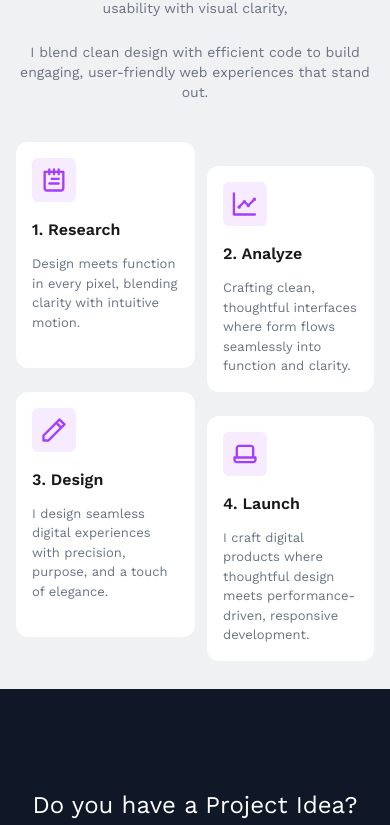
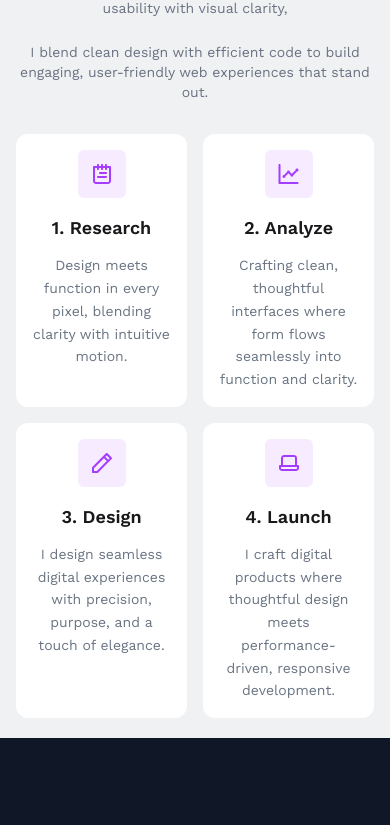
Before and after one commit to Vivekan07/porfolio, a React (Vite) app: page / in a window 390 px wide. Shown: the part 2278-3103 px from the top of the page. Built offline with nearby package versions, Linux system fonts and the light colour scheme.

Commit message:
Fix Work Process cards to be same size

```diff
--- a/src/components/common/footer/Footer.jsx
+++ b/src/components/common/footer/Footer.jsx
@@ -22,7 +22,7 @@ const Footer = () => {
             IT Solution
           </p>
         </a>
-        <div className="mx-7 max-md:my-7 text-center">
+        {/* <div className="mx-7 max-md:my-7 text-center">
           {navItems.map((item) => (
             <a
               key={item.id}
@@ -33,20 +33,14 @@ const Footer = () => {
               <span className="absolute left-0 bottom-0 h-0.5 w-full bg-white scale-x-0 duration-300 group-hover:scale-x-100"></span>
             </a>
           ))}
-        </div>
+        </div> */}
         <p className="text-[12px] sm:text-[16px]">
-          Copyright &copy; {copyrightYear} Picto.
+          Copyright &copy; {copyrightYear} IT Solution.
         </p>
       </div>
       <p className="text-white text-center max-xs:text-[12px] max-md:text-[14px] w-full py-10">
          ❤️ by{" "}
-        <a
-          href="https://www.themewagon.com"
-          className="underline font-bold"
-          target="_blank"
-        >
-          ThemeWagon
-        </a>
+
       </p>
     </div>
   );
--- a/src/components/contact/Contact.jsx
+++ b/src/components/contact/Contact.jsx
@@ -11,7 +11,7 @@ const addressData = [
   {
     icon: faLocationDot,
     title: "Address",
-    description: "New Mexico, 31134",
+    description: "UK",
   },
   {
     icon: faEnvelope,
@@ -21,7 +21,7 @@ const addressData = [
   {
     icon: faPhone,
     title: "Call Me Now",
-    description: "00-123 00000",
+    description: "44-123 00000",
   },
 ];
 
--- a/src/components/workProcess/WorkProcess.jsx
+++ b/src/components/workProcess/WorkProcess.jsx
@@ -55,14 +55,12 @@ const WorkProcess = () => {
         </p>
       </div>
 
-      <div className="grid xs:grid-cols-2 justify-end my-2 w-fit mx-auto ">
+      <div className="grid xs:grid-cols-2 gap-4 sm:gap-6 w-full max-w-4xl mx-auto">
         {workStepData.map((data, index) => {
           return (
             <WorkSteps
               data={data}
-              style={`max-xs:mt-3 p-4 sm:p-8 bg-white aspect-auto sm:max-w-78 ${
-                index % 2 == 1 ? "xs:ms-3 xs:mt-6 " : "xs:mb-6"
-              }`}
+              style="p-4 sm:p-6 bg-white h-full min-h-[200px] sm:min-h-[220px]"
               key={index}
             />
           );
--- a/src/components/workProcess/WorkSteps.jsx
+++ b/src/components/workProcess/WorkSteps.jsx
@@ -4,29 +4,29 @@ const WorkSteps = ({ data, style }) => {
   const [hover, setHover] = useState(false);
   return (
     <div
-      className={`rounded-xl hover:drop-shadow-2xl shadow-gray-300 ease-out duration-1000  ${
+      className={`rounded-xl hover:drop-shadow-2xl shadow-gray-300 ease-out duration-1000 flex flex-col ${
         style && style
       }`}
       onMouseOver={() => setHover(true)}
       onMouseOut={() => setHover(false)}
     >
       <div
-        className={`w-11 h-11 sm:w-18 sm:h-18 ${
+        className={`w-12 h-12 sm:w-16 sm:h-16 ${
           hover ? "bg-picto-primary" : "bg-[#EDD8FF80]"
-        } text-center center rounded-md`}
+        } text-center center rounded-md mx-auto sm:mx-0`}
       >
         <svg
           viewBox="0 0 32 32"
           fill="none"
           xmlns="http://www.w3.org/2000/svg"
-          className="max-sm:p-2 sm:w-8 sm:h-8"
+          className="w-6 h-6 sm:w-8 sm:h-8"
         >
           <path d={data?.svgPath} fill={`${hover ? "#FFFFFF" : "#A53DFF"}`} />
         </svg>
       </div>
-      <div className="mt-3 xs:mt-4 sm:mt-8">
-        <p className="font-semibold sm:text-xl">{`${data?.id}. ${data?.title}`}</p>
-        <p className="mt-3 text-[13px] sm:text-[16px] text-[#697482]">
+      <div className="mt-4 text-center sm:text-left">
+        <p className="font-semibold text-lg sm:text-xl">{`${data?.id}. ${data?.title}`}</p>
+        <p className="mt-3 text-sm sm:text-base text-[#697482] leading-relaxed">
           {data?.description}
         </p>
       </div>
```
